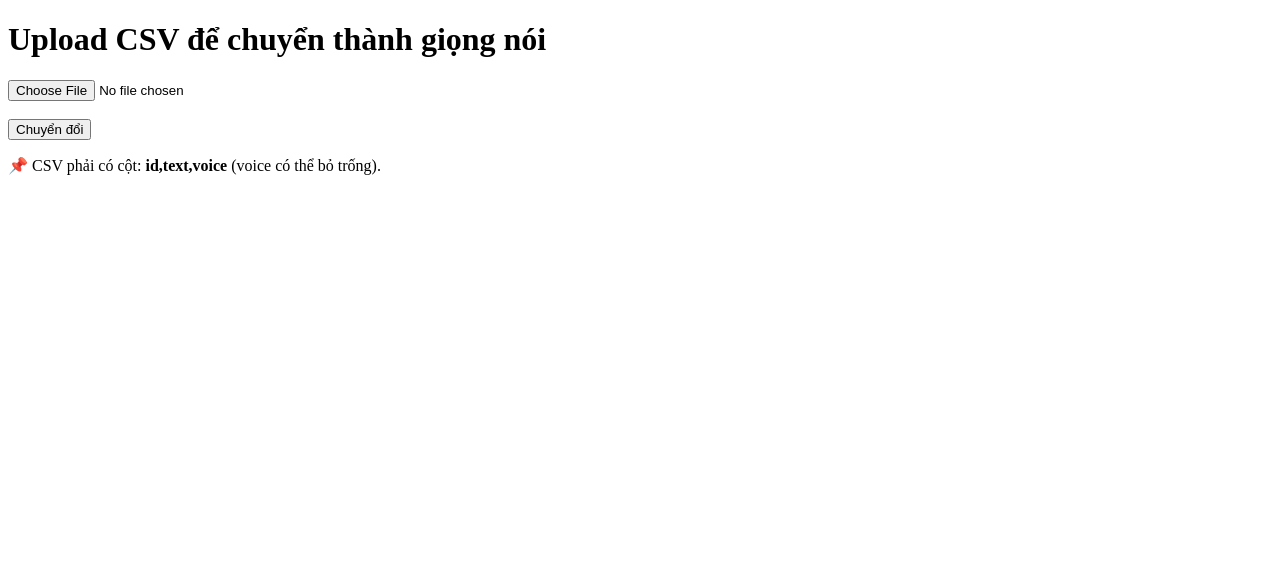
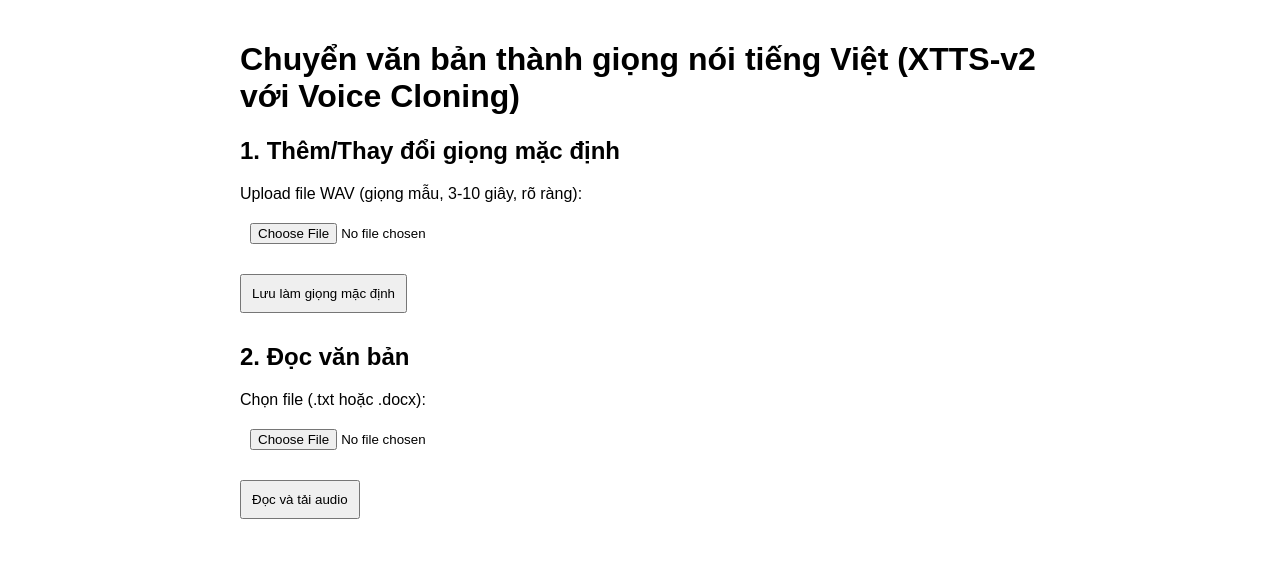
Before and after one commit to KAijook/VietTTS-Piper_project2, a Flask app: template templates/index.html in a window 1280 px wide. Shown: the top 568 px of the page. Run offline with Flask 3, Linux system fonts and the light colour scheme; the template is opened without the code that fills it, so the values that code supplies are empty.

Commit message:
Update index.html

```diff
--- a/templates/index.html
+++ b/templates/index.html
@@ -2,14 +2,47 @@
 <html lang="vi">
 <head>
     <meta charset="UTF-8">
-    <title>Narakeet TTS CSV</title>
+    <title>Đọc văn bản tiếng Việt với Voice Cloning</title>
+    <style>
+        body { font-family: Arial, sans-serif; max-width: 800px; margin: 0 auto; padding: 20px; }
+        form { margin-bottom: 20px; }
+        input[type="file"], button { margin: 10px 0; padding: 10px; }
+        .error { color: red; }
+        .success { color: green; }
+        .info { color: blue; }
+    </style>
 </head>
 <body>
-    <h1>Upload CSV để chuyển thành giọng nói</h1>
-    <form method="post" enctype="multipart/form-data">
-        <input type="file" name="file" accept=".csv"><br><br>
-        <button type="submit">Chuyển đổi</button>
+    <h1>Chuyển văn bản thành giọng nói tiếng Việt (XTTS-v2 với Voice Cloning)</h1>
+
+    {% with messages = get_flashed_messages() %}
+        {% if messages %}
+            {% for message in messages %}
+                <p class="{{ 'success' if 'Đã lưu' in message else 'error' }}">{{ message }}</p>
+            {% endfor %}
+        {% endif %}
+    {% endwith %}
+
+    {% if has_custom_voice %}
+        <p class="info">Đang sử dụng giọng tùy chỉnh làm mặc định.</p>
+    {% endif %}
+
+    <h2>1. Thêm/Thay đổi giọng mặc định</h2>
+    <form method="POST" enctype="multipart/form-data" action="{{ url_for('upload_voice') }}">
+        <label>Upload file WAV (giọng mẫu, 3-10 giây, rõ ràng):</label><br>
+        <input type="file" name="voice_file" accept=".wav" required><br>
+        <button type="submit">Lưu làm giọng mặc định</button>
     </form>
-    <p>📌 CSV phải có cột: <b>id,text,voice</b> (voice có thể bỏ trống).</p>
+
+    <h2>2. Đọc văn bản</h2>
+    <form method="POST" enctype="multipart/form-data">
+        <label>Chọn file (.txt hoặc .docx):</label><br>
+        <input type="file" name="document" accept=".txt,.docx" required><br>
+        <button type="submit">Đọc và tải audio</button>
+    </form>
+
+    {% if error %}
+        <p class="error">Lỗi: {{ error }}</p>
+    {% endif %}
 </body>
 </html>
```
